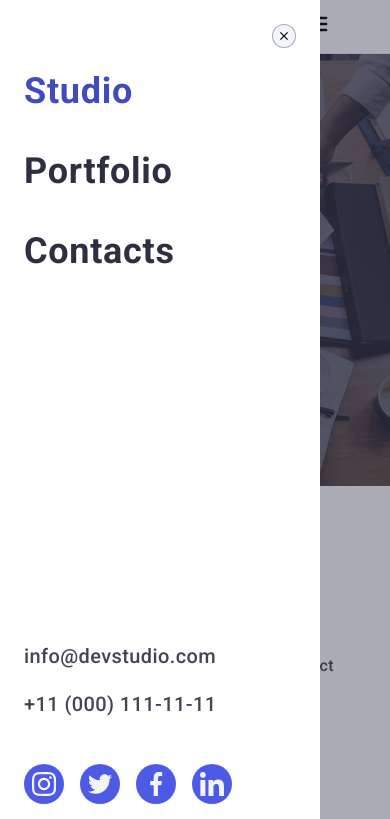
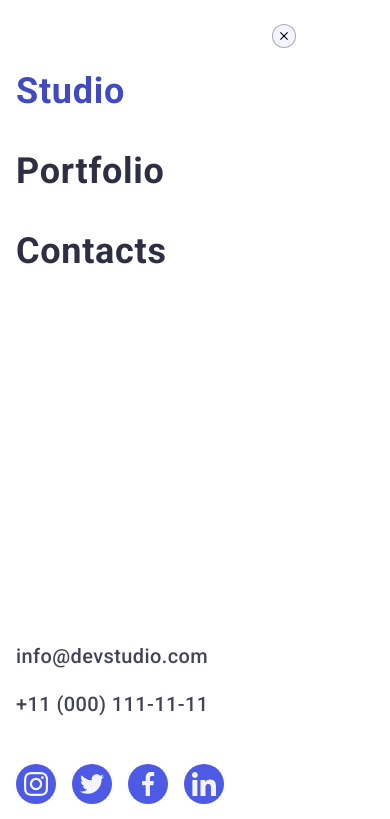
Before and after one commit to narozhniakmarian/goit-markup-hw-06, a plain HTML site: page index.html in a window 390 px wide. Both pictures are taken after a click on the button 319 px from the left and 26 px from the top of the page. Shown: the top 819 px of the page. Drawn offline with nearby package versions, Linux system fonts and the light colour scheme.

Commit message:
2sec_icon_d_none

```diff
--- a/css/styles.css
+++ b/css/styles.css
@@ -223,8 +223,10 @@ p {
   gap: 72px;
   padding: 0;
 }
+
 .feature-icon-cpntainer {
-    display: none;}
+  display: none;
+}
 
 
 .feature-item-title {
@@ -835,11 +837,10 @@ p {
   left: 0;
   height: 100%;
   width: 100%;
-  z-index: 999;
   opacity: 0;
   visibility: hidden;
   pointer-events: none;
-  background-color: rgba(46, 47, 66, 0.4);
+  background-color: #fff;
   transition: opacity 250ms cubic-bezier(0.4, 0, 0.2, 1),
     visibility 250ms cubic-bezier(0.4, 0, 0.2, 1);
 }
@@ -860,7 +861,8 @@ p {
   width: 320px;
   height: 100%;
   background-color: #fff;
-  padding: 72px 16px 40px 24px;
+  padding-top: 72px;
+  padding-bottom: 40px;
 }
 
 .nav-btn {
--- a/index.html
+++ b/index.html
@@ -616,7 +616,7 @@
     </div>
 
     <div class="mobile-nav" data-menu>
-      <div class="mobile-container">
+      <div class="container mobile-container">
         <button type="button" class="nav-btn" data-menu-close>
           <svg width="8" height="8" class="close">
             <use href="./images/icons2.svg#icon-close"></use>
```
